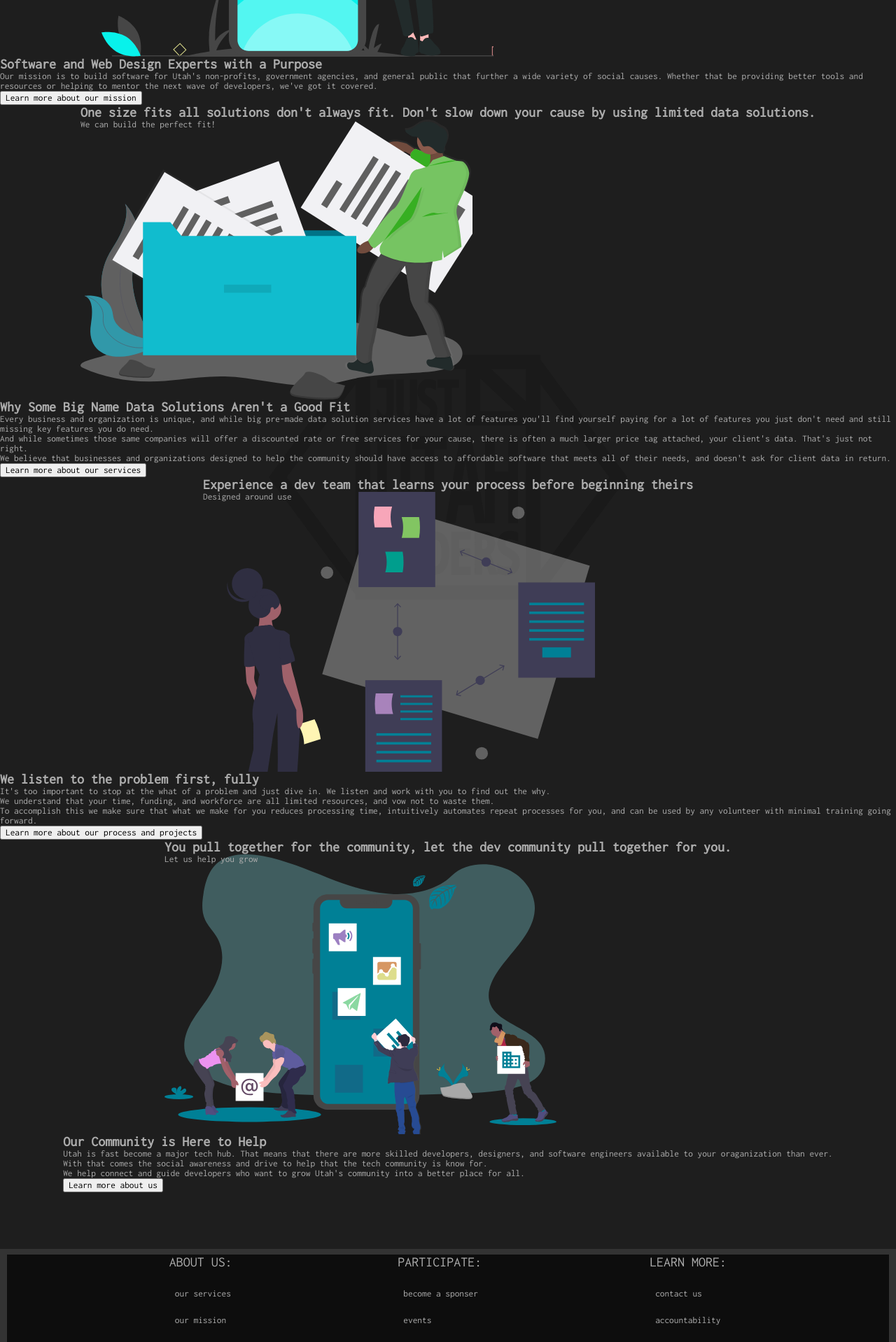
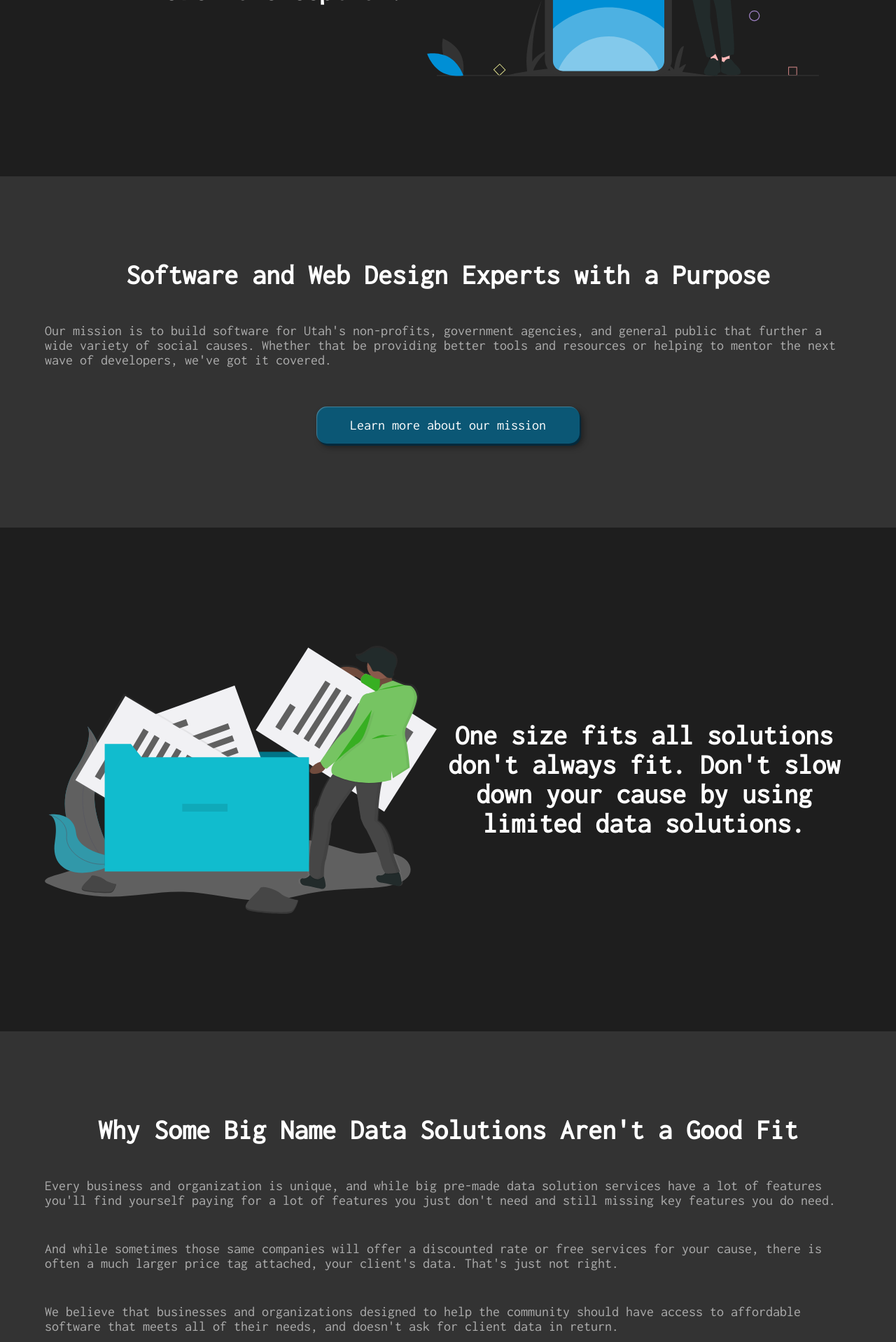
Before and after one commit to JustUtahCoders/justutahcoders.org, a React (Create React App) app in the folder client/: page / in a window 1280 px wide. Shown: the part 460-2378 px from the top of the page at 70% size. Built offline with nearby package versions, Linux system fonts and the light colour scheme.

Commit message:
landing page setup

```diff
--- a/client/src/pages/Landing.js
+++ b/client/src/pages/Landing.js
@@ -1,4 +1,5 @@
 import React from 'react'
+import { Link } from '@reach/router'
 
 import '../static/style/landing.css'
 import designProcessImage from "../static/images/design-process.svg"
@@ -7,109 +8,80 @@ import mobileBuildingImage from "../static/images/mobile-building.svg"
 import organizationImage from "../static/images/organization-folder.svg"
 
 export default function Landing(){
-    const sectionData = [
-        {
-            name: "everyone",
-            title: "Every industry needs software developers. Community organizations and non-profits are no exception.",
-            tagline: "What can we make for you?",
-            img: mobileAppImage,
-            imgOrientation: "right"
-        },{
-            name: "mission-summary",
-            title: "Software and Web Design Experts with a Purpose",
-            contents: [
-                "Our mission is to build software for Utah's non-profits, government agencies, and general public that further a wide variety of social causes. Whether that be providing better tools and resources or helping to mentor the next wave of developers, we've got it covered."
-            ],
-            buttonTxt: "Learn more about our mission",
-            buttonPath: "/mission"
-        },{
-            name: "organize",
-            title: "One size fits all solutions don't always fit. Don't slow down your cause by using limited data solutions.",
-            tagline: "We can build the perfect fit!",
-            img: organizationImage,
-            imgOrientation: "left"
-        },{
-            name: "services-summary",
-            title: "Why Some Big Name Data Solutions Aren't a Good Fit",
-            contents: [
-                "Every business and organization is unique, and while big pre-made data solution services have a lot of features you'll find yourself paying for a lot of features you just don't need and still missing key features you do need.",
-                "And while sometimes those same companies will offer a discounted rate or free services for your cause, there is often a much larger price tag attached, your client's data. That's just not right.",
-                "We believe that businesses and organizations designed to help the community should have access to affordable software that meets all of their needs, and doesn't ask for client data in return."
-            ],
-            buttonTxt: "Learn more about our services",
-            buttonPath: "/services"
-        },{
-            name: "design",
-            title: "Experience a dev team that learns your process before beginning theirs",
-            tagline: "Designed around use",
-            img: designProcessImage,
-            imgOrientation: "right"
-        },{
-            name: "process",
-            title: "We listen to the problem first, fully",
-            contents: [
-                "It's too important to stop at the what of a problem and just dive in. We listen and work with you to find out the why.",
-                "We understand that your time, funding, and workforce are all limited resources, and vow not to waste them.",
-                "To accomplish this we make sure that what we make for you reduces processing time, intuitively automates repeat processes for you, and can be used by any volunteer with minimal training going forward."
-            ],
-            buttonTxt: "Learn more about our process and projects",
-            buttonPath: "/portfolio"
-        },{
-            name: "build",
-            title: "You pull together for the community, let the dev community pull together for you.",
-            tagline: "Let us help you grow",
-            img: mobileBuildingImage,
-            imgOrientation: "right"
-        },{
-            name: "community",
-            title: "Our Community is Here to Help",
-            contents: [
-                "Utah is fast become a major tech hub. That means that there are more skilled developers, designers, and software engineers available to your oraganization than ever.",
-                "With that comes the social awareness and drive to help that the tech community is know for.",
-                "We help connect and guide developers who want to grow Utah's community into a better place for all."
-            ],
-            buttonTxt: "Learn more about us",
-            buttonPath: "/about"
+    const imgStyle = (image, position) => {
+        return {
+            backgroundImage: `url(${image})`,
+            backgroundPosition: position
         }
-    ]
-
-    const mapData = sectionData.map((data, i) => {
-
-        const sectionStyle = {
-            backgroundImage: `url(${data.img})`
-        }
-
-        return (
-            <section className={`landing-section ${data.name}`} key={`section-${i}`}>
-                <h2>{data.title}</h2>
-                {
-                    data.img
-                        ?   <div style={sectionStyle}>
-                                <p>{data.tagline}</p>
-                            </div>
-                        :   <></>
-                }
-                {
-                    data.contents
-                        ?   data.contents.map((paragraph, j) => {
-                                return (
-                                    <p key={j}>{paragraph}</p>
-                                )
-                            })
-                        :   <></>
-                }
-                {
-                    data.buttonTxt
-                        ?   <button>{data.buttonTxt}</button>
-                        :   <></>
-                }
-            </section>
-        )
-    })
+    }
 
     return (
-        <main className="page-container landing-container">
-            {mapData}
+        <main className="page-container landing-container" style={{marginTop: "7vh"}}>
+            <section className="landing-section img-section everyone">
+                <h2 style={{margin: "0 -8% 0 0"}}>Every industry needs software developers. Community organizations and non-profits are no exception.</h2>
+                <div className="img-container" style={imgStyle(mobileAppImage, "right")}>
+                    <p style={{padding: "39% 43% 0 36%"}}>What can we make for you?</p>
+                </div>
+            </section>
+
+            <section className="landing-section summary-section mission-summary">
+                <h2>Software and Web Design Experts with a Purpose</h2>
+                <p>Our mission is to build software for Utah's non-profits, government agencies, and general public that further a wide variety of social causes. Whether that be providing better tools and resources or helping to mentor the next wave of developers, we've got it covered.</p>
+                <Link to="/mission">
+                    <button>Learn more about our mission</button>
+                </Link>
+            </section>
+
+            <section className="landing-section img-section organize" style={{margin: "4vh 0 4vh 0"}}>
+                <div className="img-container" style={imgStyle(organizationImage, "left")}>
+                    <p style={{padding: "48% 37% 0 20%"}}>We can build the perfect fit!</p>
+                </div>
+                <h2>One size fits all solutions don't always fit. Don't slow down your cause by using limited data solutions.</h2>
+            </section>
+
+            <section className="landing-section summary-section services-summary">
+                <h2>Why Some Big Name Data Solutions Aren't a Good Fit</h2>
+                <p>Every business and organization is unique, and while big pre-made data solution services have a lot of features you'll find yourself paying for a lot of features you just don't need and still missing key features you do need.</p>
+                <p>And while sometimes those same companies will offer a discounted rate or free services for your cause, there is often a much larger price tag attached, your client's data. That's just not right.</p>
+                <p>We believe that businesses and organizations designed to help the community should have access to affordable software that meets all of their needs, and doesn't ask for client data in return.</p>
+                <Link to="/services">
+                    <button>Learn more about our services</button>
+                </Link>
+            </section>
+
+            <section className="landing-section img-section design" style={{margin: "8vh 0 9vh 0"}}>
+                <h2>Experience a dev team that learns your process before beginning theirs</h2>
+                <div className="img-container" style={imgStyle(designProcessImage, "right")}>
+                    <p style={{padding: "30% 24% 0 56%"}}>Designed around use</p>
+                </div>
+            </section>
+
+            <section className="landing-section summary-section img-section process">
+                <h2>We listen to the problem first, fully</h2>
+                <p>It's too important to stop at the what of a problem and just dive in. We listen and work with you to find out the why.</p>
+                <p>We understand that your time, funding, and workforce are all limited resources, and vow not to waste them.</p>
+                <p>To accomplish this we make sure that what we make for you reduces processing time, intuitively automates repeat processes for you, and can be used by any volunteer with minimal training going forward.</p>
+                <Link to="/portfolio">
+                    <button>Learn more about our process and projects</button>
+                </Link>
+            </section>
+
+            <section className="landing-section img-section build" style={{margin: "4vh 0 4vh 0"}}>
+                <div className="img-container" style={imgStyle(mobileBuildingImage, "right")}>
+                    <p style={{padding: "20% 65% 0 20%"}}>Let us help you grow</p>
+                </div>
+                <h2>You pull together for the community, let the dev community pull together for you.</h2>
+            </section>
+
+            <section className="landing-section summary-section img-section community">
+                <h2>Our Community is Here to Help</h2>
+                <p>Utah is fast become a major tech hub. That means that there are more skilled developers, designers, and software engineers available to your oraganization than ever</p>
+                <p>With that comes the social awareness and drive to help that the tech community is know for.</p>
+                <p>We help connect and guide developers who want to grow Utah's community into a better place for all.</p>
+                <Link to="/about">
+                    <button>Learn more about us</button>
+                </Link>
+            </section>
         </main>
     )
 }
--- a/client/src/static/style/landing.css
+++ b/client/src/static/style/landing.css
@@ -1,7 +1,74 @@
-.landing-section > div {
-    height: 50vh;
-    width: calc(70vh);
+.landing-container {
+    padding: 0;
+}
 
+.landing-section {
+    display: flex;
+    flex-wrap: wrap;
+    justify-content: center;
+    align-items: center;
     background-repeat: no-repeat;
-    background-size: cover;
+    background-size: fill;
 }
+
+.landing-section > h2 {
+    font-size: 2.5rem;
+    color: white;
+}
+
+.img-section > h2 {
+    text-align: center;
+    width: 37rem;
+}
+
+.img-container {
+    padding: 10vh 0 20vh 0;
+    height: 26rem;
+    width: 35rem;
+    background-repeat: no-repeat;
+    background-size: contain;
+}
+
+.img-container > p {
+    font-size: 1.35rem;
+    text-align: center;
+    color: rgba(255, 255, 255, 0);
+    text-shadow: rgba(0, 0, 0, 0) 1px 1px 1px;
+    transition: color 1s;
+}
+
+.img-container > p:hover {
+    font-size: 1.35rem;
+    text-align: center;
+    text-shadow: rgba(0, 0, 0, 0.3) 1px 1px 1px;
+    color: white;
+}
+
+.summary-section {
+    padding: 15vh 5vw 15vh 5vw;
+    background-color: #333333;
+}
+
+.summary-section > h2 {
+    margin-bottom: 3vh;
+}
+
+.summary-section > p {
+    font-size: 1.25rem;
+    text-align: left;
+    width: 100%;
+    margin: 1.5rem 0 1.5rem 0;
+}
+
+.summary-section > a > button {
+    margin-top: 4vh;
+    padding: 1rem 3rem 1rem 3rem;
+    font-size: 1.25rem;
+    background-color: #0b5775;
+    color: white;
+    border: transparent;
+    border-radius: 15px;
+    box-shadow: #042a3d 2px 3px 1px,
+                rgba(0, 0, 0, 0.4) 5px 5px 10px,
+                inset rgba(255, 255, 255, 0.25) 1px 1px 1px;
+}
```
Also changed, not shown: client/src/static/images/mobile-application-lean.svg.
